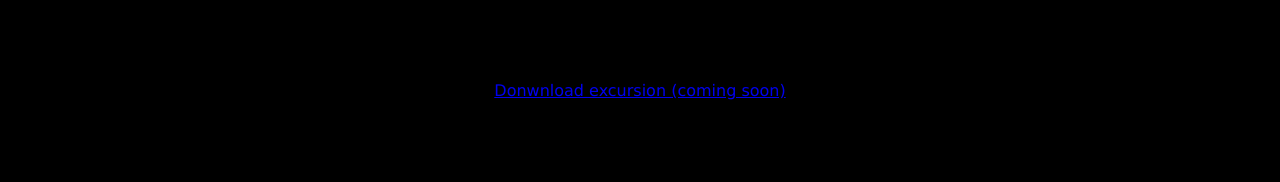
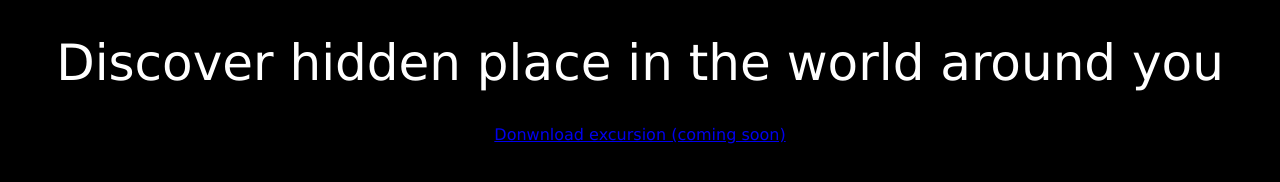
Before and after one commit to roy0162080/excursion, a plain HTML site: page index.html in a window 1280 px wide. Drawn offline with Linux system fonts and the light colour scheme.

Commit message:
Add style main-header & sub-header

```diff
--- a/resources/css/style.css
+++ b/resources/css/style.css
@@ -3,3 +3,8 @@ body{
     font-family: Verdana, Geneva, Tahoma, sans-serif;
     text-align: center;
 }
+.main-header{
+    font-weight: normal;
+    font-size: 50px;
+    color: white;
+}
```
